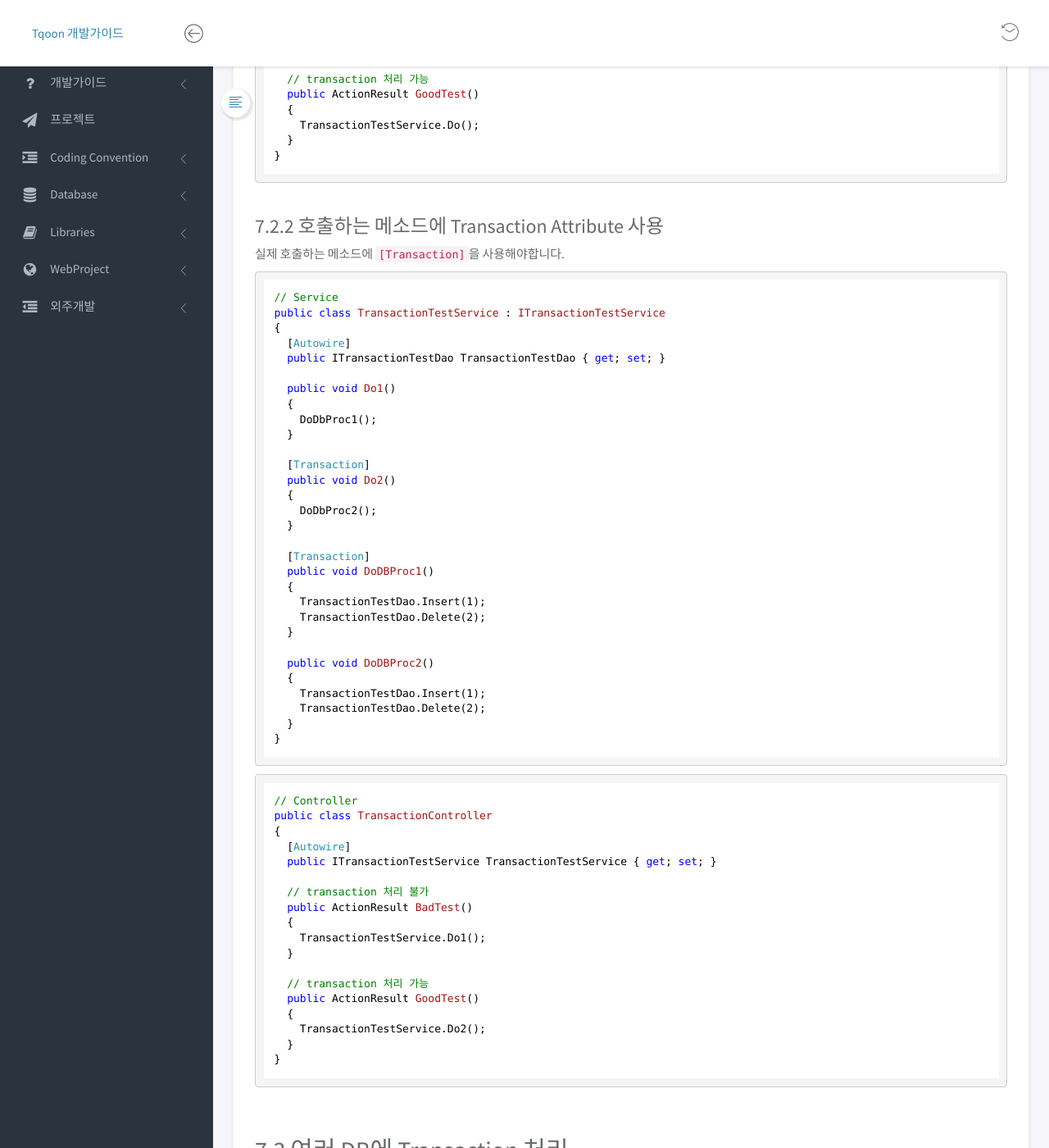
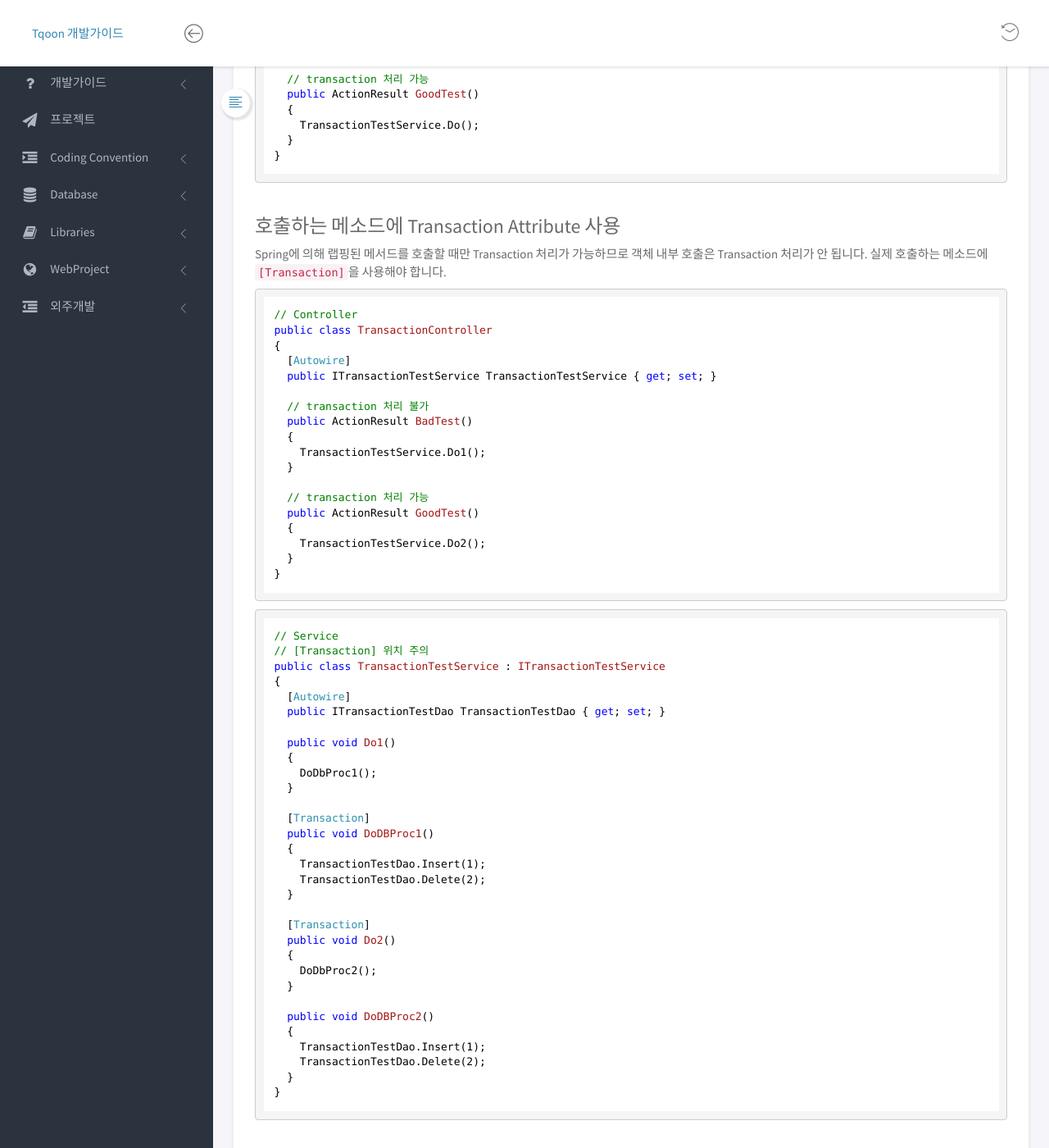
Before and after one commit to TqoonDevTeam/TqoonDevTeam.github.io, a Jekyll site: the page built from pages/devguide/libraries/transaction.md, in a window 1280 px wide and 1400 px high, scrolled down 1195 px. Shown: the whole window at 82% size. Built offline with Jekyll 4.4.1, drawn with Linux system fonts in a browser that asks for light colours; nearby versions of some CDN libraries; some of the changed text lies outside the part shown.

Commit message:
리뷰반영

````diff
--- a/pages/devguide/libraries/transaction.md
+++ b/pages/devguide/libraries/transaction.md
@@ -8,13 +8,13 @@ history:
     user: '이정희'
     desc: '초안'
 ---
-# 7. Transaction
+# Transaction
 
-## 7.1 소개
+## 소개
 
 이 문서는 Transaction 처리 방법에 대해 설명하고 있습니다.
 
-## 7.2 Transaction 처리 방법
+## Transaction 처리 방법
 
 기본적으로 클래스의 public 메소드 위에 `[Transaction]`을 사용하면 Transaction 처리가 가능합니다.
 
@@ -25,7 +25,7 @@ public void Test(){
 }
 ```
 
-### 7.2.1 Autowire된 객체에서 Transaction 처리 가능
+### Autowire된 객체에서 Transaction 처리 가능
 
 Spring.NET이 생성한 인스턴스(Proxy 객체)에서만 Transaction 처리가 가능합니다.
 그렇기 때문에 Autowire 된 객체에서 Transaction 처리가 가능합니다.
@@ -68,42 +68,9 @@ public class TransactionController
 }
 ```
 
-### 7.2.2 호출하는 메소드에 Transaction Attribute 사용
+### 호출하는 메소드에 Transaction Attribute 사용
 
-실제 호출하는 메소드에 `[Transaction]`을 사용해야합니다.
-
-```cs
-// Service
-public class TransactionTestService : ITransactionTestService
-{
-  [Autowire]
-  public ITransactionTestDao TransactionTestDao { get; set; }
-
-  public void Do1()
-  {
-    DoDbProc1();
-  }
-
-  [Transaction]
-  public void Do2()
-  {
-    DoDbProc2();
-  }
-
-  [Transaction]
-  public void DoDBProc1()
-  {
-    TransactionTestDao.Insert(1);
-    TransactionTestDao.Delete(2);
-  }
-
-  public void DoDBProc2()
-  {
-    TransactionTestDao.Insert(1);
-    TransactionTestDao.Delete(2);
-  }
-}
-```
+Spring에 의해 랩핑된 메서드를 호출할 때만 Transaction 처리가 가능하므로 객체 내부 호출은 Transaction 처리가 안 됩니다. 실제 호출하는 메소드에 `[Transaction]`을 사용해야 합니다.
 
 ```cs
 // Controller
@@ -126,7 +93,41 @@ public class TransactionController
 }
 ```
 
-## 7.3 여러 DB에 Transaction 처리
+```cs
+// Service
+// [Transaction] 위치 주의
+public class TransactionTestService : ITransactionTestService
+{
+  [Autowire]
+  public ITransactionTestDao TransactionTestDao { get; set; }
+
+  public void Do1()
+  {
+    DoDbProc1();
+  }
+
+  [Transaction]
+  public void DoDBProc1()
+  {
+    TransactionTestDao.Insert(1);
+    TransactionTestDao.Delete(2);
+  }
+
+  [Transaction]
+  public void Do2()
+  {
+    DoDbProc2();
+  }
+
+  public void DoDBProc2()
+  {
+    TransactionTestDao.Insert(1);
+    TransactionTestDao.Delete(2);
+  }
+}
+```
+
+## 여러 DB에 Transaction 처리
 
 Provider에 Transaction Manager DB별로 선업합니다.
 Attribute로 Manager 사용을 명시적으로 선언합니다.
````
